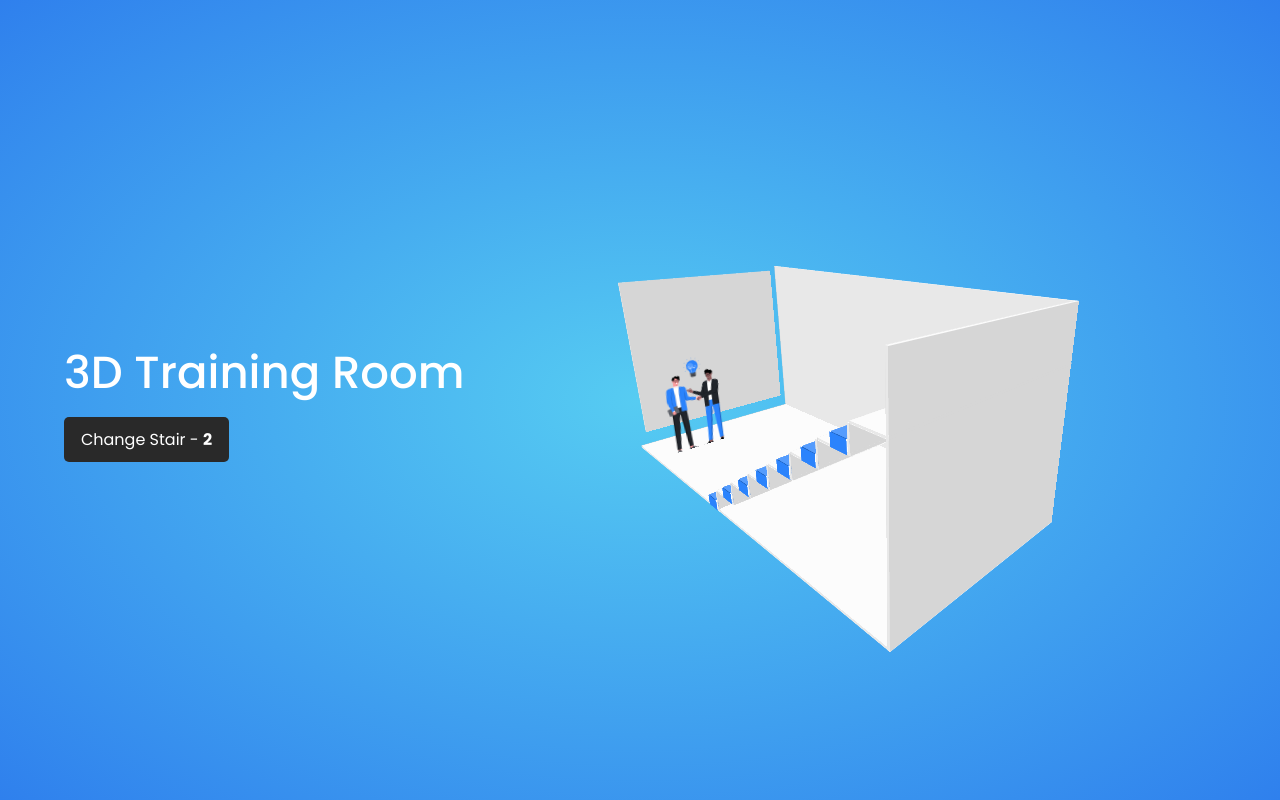
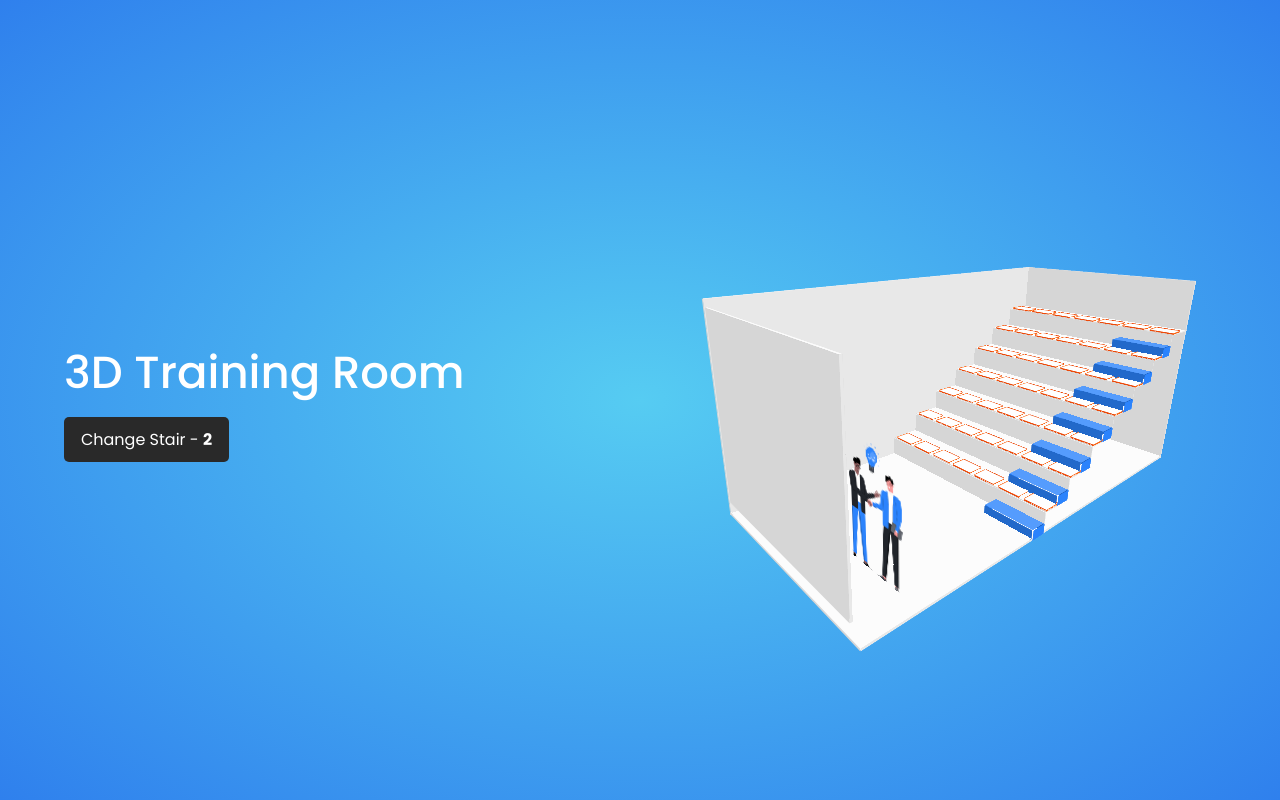
Before and after one commit to vuonghuuthien/3D-Training-Room, an Angular app: page / in a window 1280 px wide. Built offline with nearby package versions, Linux system fonts and the light colour scheme.

Commit message:
Seat Cushion Single

```diff
--- a/src/app/app.component.html
+++ b/src/app/app.component.html
@@ -151,20 +151,48 @@
               [style.--step-top-height]="step_thick"
               [style.--step-top-depth]="step_lg_size.depth"
               [style.--step-top-z-center]="calcZCenter(step_thick)"
-              [style.--step-top-top-fb]="calcTop_FB(step_thick, step_lg_size.depth)"
+              [style.--step-top-top-fb]="
+                calcTop_FB(step_thick, step_lg_size.depth)
+              "
               [style.--step-top-z-fb]="calcZ_FB(step_lg_size.depth)"
             >
               <div
                 *ngFor="let face of face_list"
                 [class]="'face step-top__' + face"
               ></div>
+              <div
+              *ngFor="let count of [].constructor(7); index as i"
+                class="seat-cushion"
+                [style.--seat-cushion-count]="i"
+                [style.--seat-cushion-width]="seat_cushion_size.width"
+                [style.--seat-cushion-height]="seat_cushion_size.height"
+                [style.--seat-cushion-depth]="seat_cushion_size.depth"
+                [style.--seat-cushion-space]="seat_cushion_size.space"
+                [style.--seat-cushion-z-center]="
+                  calcZCenter(seat_cushion_size.height)
+                "
+                [style.--seat-cushion-top-fb]="
+                  calcTop_FB(seat_cushion_size.height, seat_cushion_size.depth)
+                "
+                [style.--seat-cushion-z-fb]="calcZ_FB(seat_cushion_size.depth)"
+                [style.--seat-cushion-bg-top]="seat_cushion_bg_top"
+                [style.--seat-cushion-bg-left]="seat_cushion_bg_left"
+                [style.--seat-cushion-bg-front]="seat_cushion_bg_front"
+              >
+                <div
+                  *ngFor="let face of face_list"
+                  [class]="'face seat-cushion__' + face"
+                ></div>
+              </div>
             </div>
             <div
               class="step-front"
               [style.--step-front-height]="step_lg_size.height"
               [style.--step-front-depth]="step_thick"
               [style.--step-front-z-center]="calcZCenter(step_lg_size.height)"
-              [style.--step-front-top-fb]="calcTop_FB(step_lg_size.height, step_thick)"
+              [style.--step-front-top-fb]="
+                calcTop_FB(step_lg_size.height, step_thick)
+              "
               [style.--step-front-z-fb]="calcZ_FB(step_thick)"
             >
               <div
--- a/src/app/app.component.scss
+++ b/src/app/app.component.scss
@@ -118,7 +118,7 @@
   height: addUnit(--base-depth);
   transform: perspective(500px) rotateX(70deg) rotateZ(50deg) translateX(100px)
     translateZ(-50px);
-  transform: perspective(500px) rotateX(70deg) rotateZ(135deg) translateX(100px) translateZ(-50px);
+  // transform: perspective(500px) rotateX(70deg) rotateZ(135deg) translateX(100px) translateZ(-50px);
   position: relative;
   // transform: rotateX(-30deg) rotateY(250deg);
   // animation: animate 10s linear infinite;
@@ -393,6 +393,33 @@
   }
 }
 
+.seat-cushion {
+  width: addUnit(--seat-cushion-width);
+  height: addUnit(--seat-cushion-depth);
+  transform: translateZ(addUnit(--seat-cushion-z-center));
+  top: 50%;
+  left: calc(
+    (addUnit(--seat-cushion-width) + addUnit(--seat-cushion-space)) *
+      var(--seat-cushion-count) + addUnit(--seat-cushion-space)
+  );
+  position: absolute;
+
+  @include face_list(
+    ".seat-cushion",
+    addUnit(--seat-cushion-height),
+    addUnit(--seat-cushion-depth),
+    addUnit(--seat-cushion-z-center),
+    addUnit(--seat-cushion-top-fb),
+    addUnit(--seat-cushion-z-fb),
+    var(--seat-cushion-bg-top),
+    var(--seat-cushion-bg-top),
+    var(--seat-cushion-bg-front),
+    var(--seat-cushion-bg-front),
+    var(--seat-cushion-bg-left),
+    var(--seat-cushion-bg-left)
+  );
+}
+
 // .stairs {
 //   margin-left: 400px;
 //   position: relative;
--- a/src/app/app.component.ts
+++ b/src/app/app.component.ts
@@ -37,7 +37,7 @@ export class AppComponent {
     height: 180 * 2 * this.scale,
     depth: 280 * 2 * this.scale,
   };
-  step_thick = 30 * this.scale;
+  step_thick = 20 * this.scale;
   // Stair Style
   stair_style = 2;
   // Stair Style 1
@@ -68,6 +68,18 @@ export class AppComponent {
     height_md: 800 * this.scale,
   };
 
+  // Seat Cushion Detail
+  seat_cushion_size = {
+    width: 400 * this.scale,
+    height: 30 * this.scale,
+    depth: 280 * this.scale,
+    space: 100 * this.scale,
+  };
+  // Seat Cushion Style
+  seat_cushion_bg_top = '#FFFFFF';
+  seat_cushion_bg_left = '#FB6514';
+  seat_cushion_bg_front = '#EC4A0A';
+
   constructor() {}
 
   changeStair() {
```
